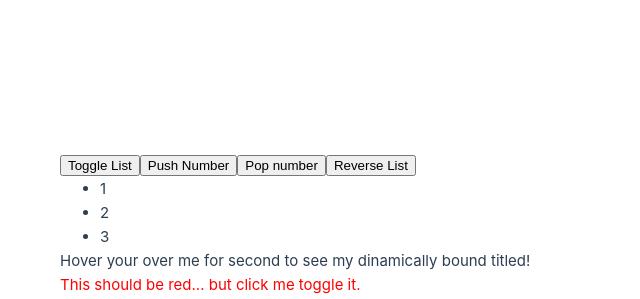
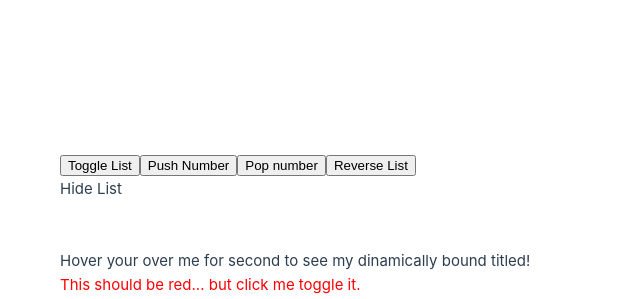
Before and after one commit to thitiphong18/Lab2, a Vue app: page / in a window 1280 px wide. Both pictures are taken after a click on the button "Toggle List". Shown: the top 299 px of the page, without its empty margins (56-696 px from the left). Built offline with nearby package versions, Linux system fonts and the light colour scheme.

Commit message:
Update 7.2

```diff
--- a/src/App.vue
+++ b/src/App.vue
@@ -11,6 +11,8 @@ import ConditionalsAndLoops from "./components/ConditionalsAndLoops.vue";
 <template>
   <div>
     <ConditionalsAndLoops />
+    <br />
+    <br />
     <AtributeBindings />
     <HandingUserInput />
     <CalComponent />
--- a/src/components/ConditionalsAndLoops.vue
+++ b/src/components/ConditionalsAndLoops.vue
@@ -1,16 +1,20 @@
-<script setup lang="ts"></script>
+<script setup lang="ts">
+import { ref } from "vue";
+const show = ref(true);
+</script>
 
 <template>
-  <button>Toggle List</button>
+  <button @click="show = !show">Toggle List</button>
   <button>Push Number</button>
   <button>Pop number</button>
   <button>Reverse List</button>
 
-  <ul>
+  <ul v-if="show">
     <li>1</li>
     <li>2</li>
     <li>3</li>
   </ul>
+  <p v-else>Hide List</p>
 </template>
 
 <script scoped></script>
```
